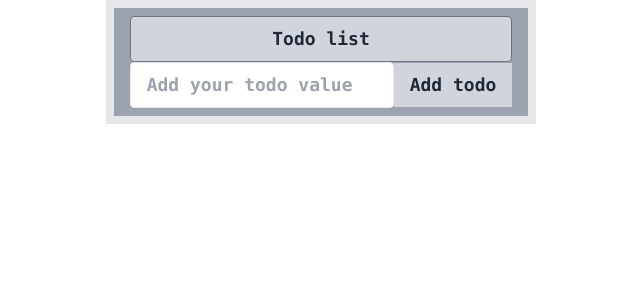
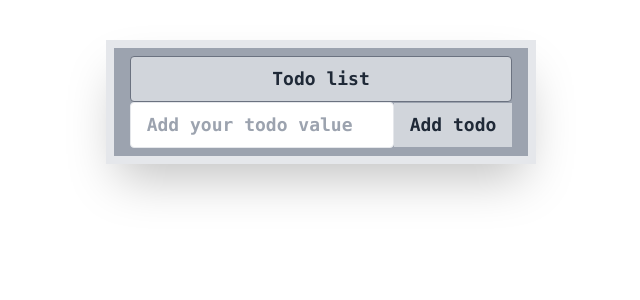
Before and after one commit to Lakneswaran/todo-list, a React (Create React App) app: page / in a window 1280 px wide. Shown: the top 300 px of the page, without its empty margins (319-959 px from the left). Built offline with nearby package versions, Linux system fonts and the light colour scheme.

Commit message:
read me explanation to use

```diff
--- a/src/App.jsx
+++ b/src/App.jsx
@@ -51,7 +51,7 @@ function App() {
   return (
    <>
     <div class=" grid grid-cols justify-items-center place-items-stretch bg-white-200 h-100">
-      <div class="bg-gray-200 h-100">
+      <div class="m-10 bg-gray-200  shadow-2xl h-100">
         <div class="text-gray-700 font-mono text-lg text-center bg-gray-400 px-4 py-2 m-2">
           <h3 className="border-gray-500 border bg-gray-300 hover:gray--800 hover:bg-gray-400 text-gray-800 font-bold py-2 px-4 rounded">Todo list</h3>
           <input className="border-black-500 border bg-white-300 text-gray-800 font-bold py-2 px-4 rounded"
```
Also changed, not shown: 1 other file (tests, documents, lock files or other folders).
